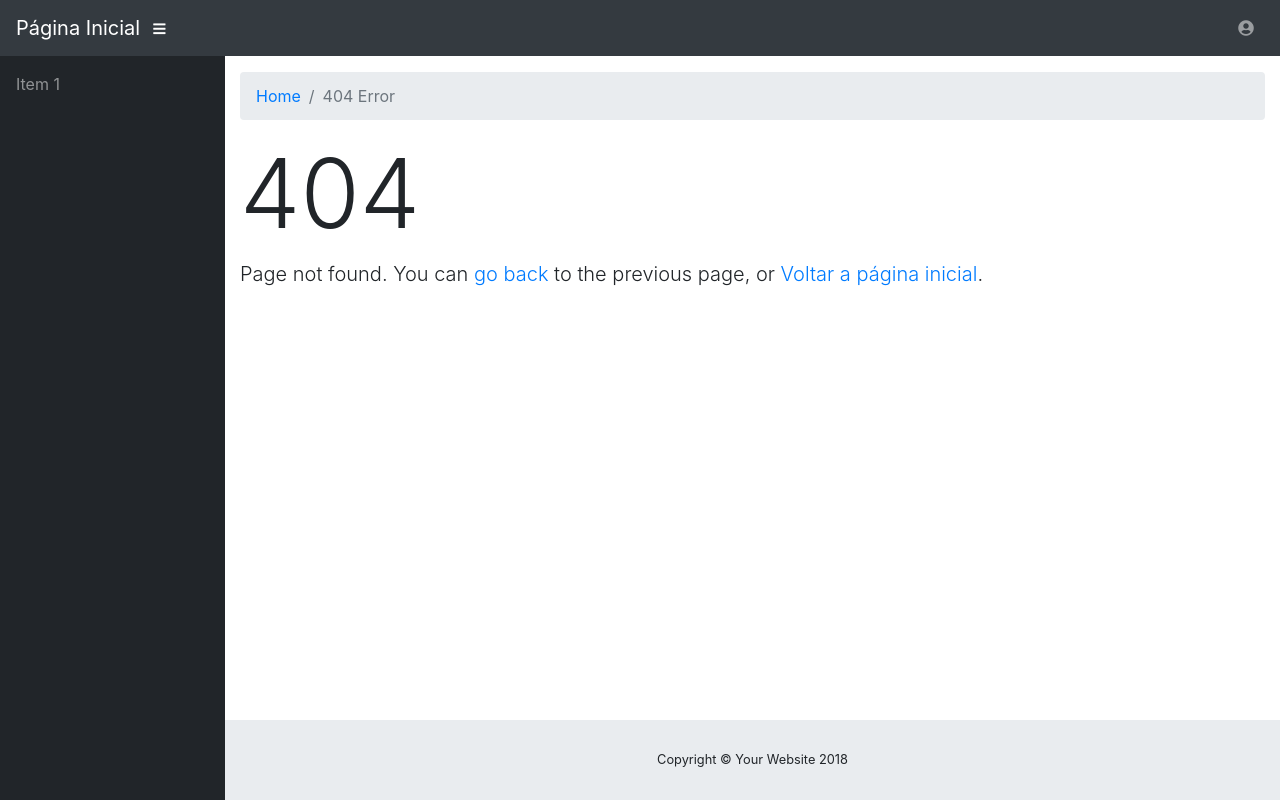
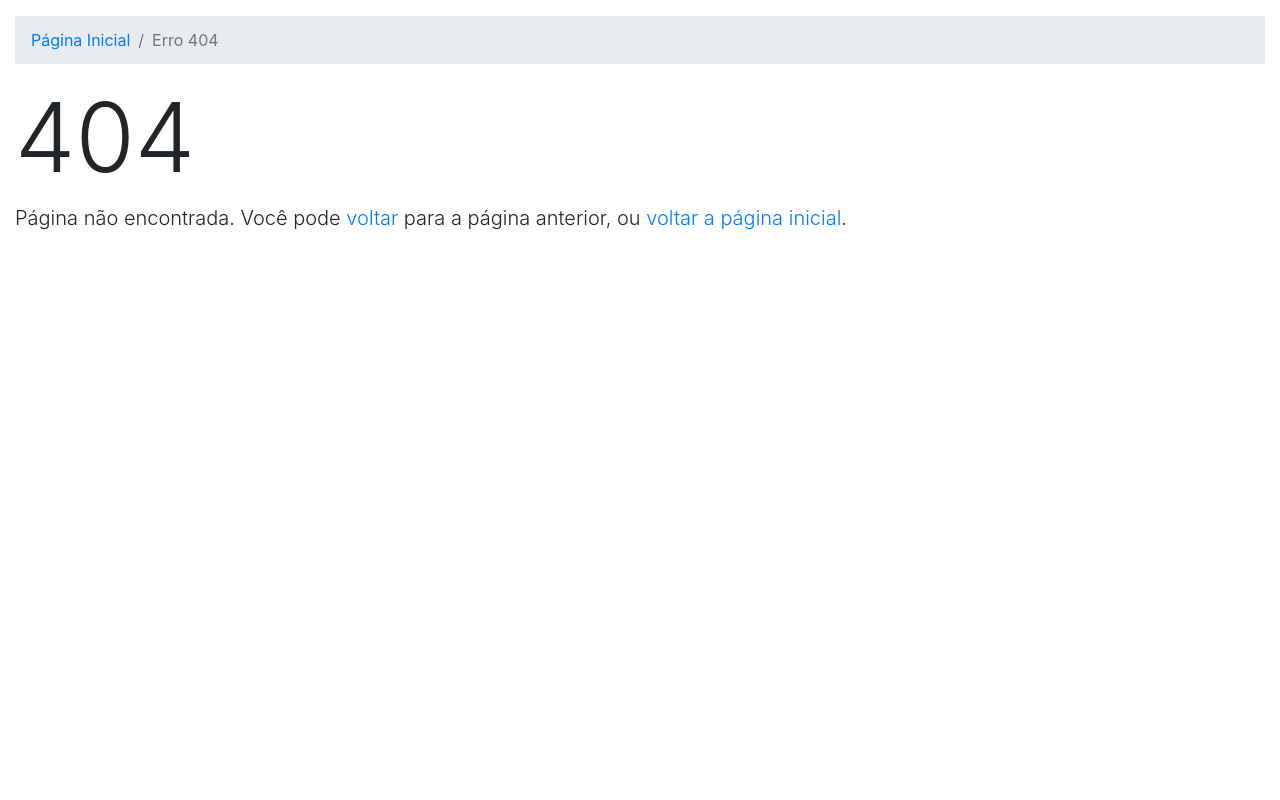
Before and after one commit to JuanJGB/Projeto_TCC, a PHP site: page /404.php in a window 1280 px wide. Run offline with PHP 8.4, Linux system fonts and the light colour scheme.

Commit message:
Traduzido a página de Erro 404.

```diff
--- a/404.php
+++ b/404.php
@@ -27,45 +27,9 @@
 
   <body id="page-top">
 
-    <nav class="navbar navbar-expand navbar-dark bg-dark static-top">
-
-      <a class="navbar-brand mr-1" href="logado.php">Página Inicial</a>
-
-      <button class="btn btn-link btn-sm text-white order-1 order-sm-0" id="sidebarToggle" href="#">
-        <i class="fas fa-bars"></i>
-      </button>
-
-      <!-- Navbar Search -->
-      <form class="d-none d-md-inline-block form-inline ml-auto mr-0 mr-md-3 my-2 my-md-0">
-      </form>
-
-      <!-- Navbar -->
-      <ul class="navbar-nav ml-auto ml-md-0">
-        <li class="nav-item dropdown no-arrow">
-          <a class="nav-link dropdown-toggle" href="#" id="userDropdown" role="button" data-toggle="dropdown" aria-haspopup="true" aria-expanded="false">
-            <i class="fas fa-user-circle fa-fw"></i>
-          </a>
-          <div class="dropdown-menu dropdown-menu-right" aria-labelledby="userDropdown">
-            <a class="dropdown-item" href="#">Settings</a>
-            <a class="dropdown-item" href="#">Activity Log</a>
-            <div class="dropdown-divider"></div>
-            <a class="dropdown-item" href="#" data-toggle="modal" data-target="#logoutModal">Logout</a>
-          </div>
-        </li>
-      </ul>
-
-    </nav>
-
     <div id="wrapper">
 
       <!-- Sidebar -->
-      <ul class="sidebar navbar-nav">
-        <li class="nav-item">
-          <a class="nav-link" href="logado.php">
-            <span>Item 1</span>
-          </a>
-        </li>
-      </ul>
 
       <div id="content-wrapper">
 
@@ -74,29 +38,20 @@
           <!-- Breadcrumbs-->
           <ol class="breadcrumb">
             <li class="breadcrumb-item">
-              <a href="logado.php">Home</a>
+              <a href="logado.php">Página Inicial</a>
             </li>
-            <li class="breadcrumb-item active">404 Error</li>
+            <li class="breadcrumb-item active">Erro 404</li>
           </ol>
 
           <!-- Page Content -->
           <h1 class="display-1">404</h1>
-          <p class="lead">Page not found. You can
-            <a href="javascript:history.back()">go back</a>
-            to the previous page, or
-            <a href="logado.php">Voltar a página inicial</a>.</p>
+          <p class="lead">Página não encontrada. Você pode
+            <a href="javascript:history.back()">voltar</a>
+            para a página anterior, ou
+            <a href="logado.php">voltar a página inicial</a>.</p>
 
         </div>
         <!-- /.container-fluid -->
-
-        <!-- Sticky Footer -->
-        <footer class="sticky-footer">
-          <div class="container my-auto">
-            <div class="copyright text-center my-auto">
-              <span>Copyright © Your Website 2018</span>
-            </div>
-          </div>
-        </footer>
 
       </div>
       <!-- /.content-wrapper -->
@@ -104,40 +59,6 @@
     </div>
     <!-- /#wrapper -->
 
-    <!-- Scroll to Top Button-->
-    <a class="scroll-to-top rounded" href="#page-top">
-      <i class="fas fa-angle-up"></i>
-    </a>
-
-    <!-- Logout Modal-->
-    <div class="modal fade" id="logoutModal" tabindex="-1" role="dialog" aria-labelledby="exampleModalLabel" aria-hidden="true">
-      <div class="modal-dialog" role="document">
-        <div class="modal-content">
-          <div class="modal-header">
-            <h5 class="modal-title" id="exampleModalLabel">Ready to Leave?</h5>
-            <button class="close" type="button" data-dismiss="modal" aria-label="Close">
-              <span aria-hidden="true">×</span>
-            </button>
-          </div>
-          <div class="modal-body">Select "Logout" below if you are ready to end your current session.</div>
-          <div class="modal-footer">
-            <button class="btn btn-secondary" type="button" data-dismiss="modal">Cancel</button>
-            <a class="btn btn-primary" href="login.php">Logout</a>
-          </div>
-        </div>
-      </div>
-    </div>
-
-    <!-- Bootstrap core JavaScript-->
-    <script src="vendor/jquery/jquery.min.js"></script>
-    <script src="vendor/bootstrap/js/bootstrap.bundle.min.js"></script>
-
-    <!-- Core plugin JavaScript-->
-    <script src="vendor/jquery-easing/jquery.easing.min.js"></script>
-
-    <!-- Custom scripts for all pages-->
-    <script src="js/sb-admin.min.js"></script>
-
   </body>
 
 </html>
```
